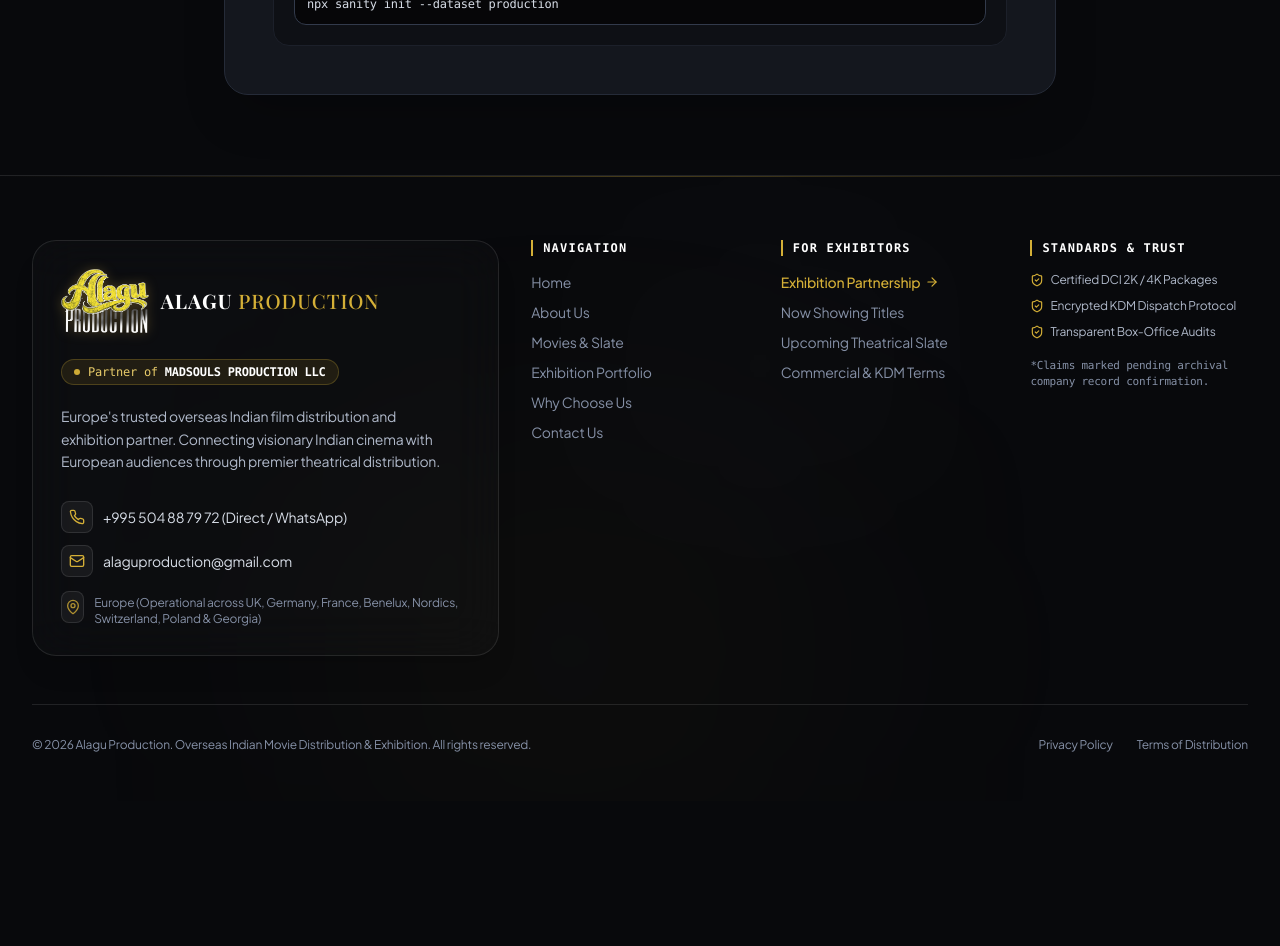
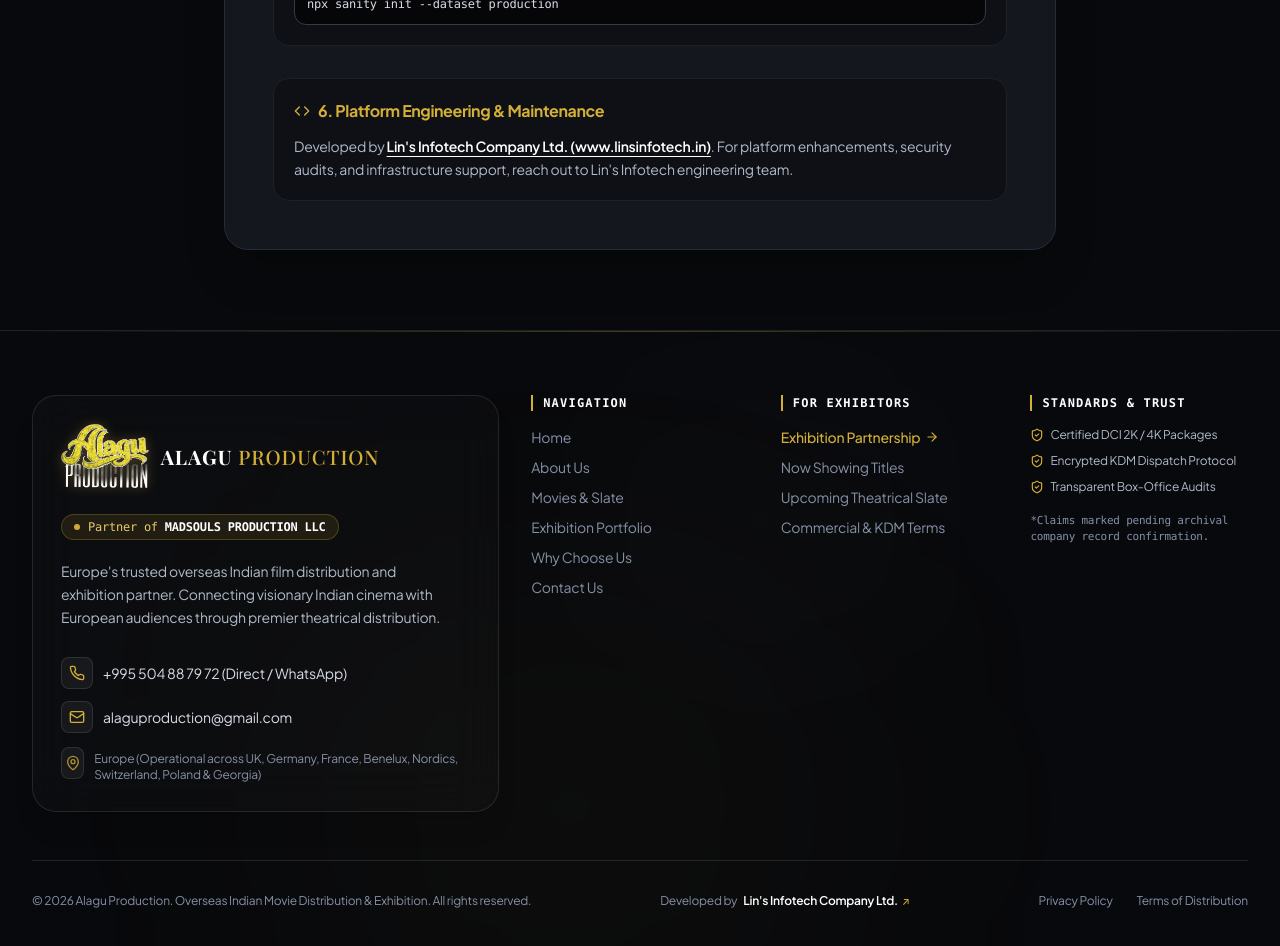
Before and after one commit to RejolinSolomonJ/Alagu-Productions-Website, a Next.js app: page /admin/guide in a window 1280 px wide. Shown: the part 1300-2246 px from the top of the page. Before the commit the page ends 2101 px from the top, so only its background shows below. Built offline with nearby package versions, Linux system fonts and the light colour scheme; a web font is replaced by a local one.

Commit message:
feat: add developer attribution 'Developed by Lin\'s Infotech Company Ltd.' with hover link to www.linsinfotech.in

```diff
--- a/app/admin/guide/page.tsx
+++ b/app/admin/guide/page.tsx
@@ -11,6 +11,7 @@ import {
   Globe,
   Upload,
   Server,
+  Code,
 } from 'lucide-react';
 
 export const metadata: Metadata = {
@@ -122,6 +123,27 @@ export default function CMSGuidePage() {
                 npx sanity init --dataset production
               </pre>
             </div>
+
+            {/* Section 6: Engineering & Maintenance */}
+            <div className="space-y-3 p-5 rounded-2xl bg-cinema-900 border border-cinema-800">
+              <h2 className="text-base font-bold text-gold flex items-center gap-2">
+                <Code className="w-4 h-4" />
+                <span>6. Platform Engineering &amp; Maintenance</span>
+              </h2>
+              <p className="text-cinema-300">
+                Developed by{' '}
+                <a
+                  href="https://www.linsinfotech.in"
+                  target="_blank"
+                  rel="noopener noreferrer"
+                  className="text-white hover:text-gold font-semibold underline underline-offset-4 transition-colors"
+                  title="www.linsinfotech.in"
+                >
+                  Lin&apos;s Infotech Company Ltd. (www.linsinfotech.in)
+                </a>
+                . For platform enhancements, security audits, and infrastructure support, reach out to Lin&apos;s Infotech engineering team.
+              </p>
+            </div>
           </div>
         </div>
       </div>
--- a/app/layout.tsx
+++ b/app/layout.tsx
@@ -23,8 +23,11 @@ export const metadata: Metadata = {
     'Theatrical booking Indian movies',
     'DCI DCP KDM Indian films Europe',
   ],
-  authors: [{ name: 'Alagu Production' }],
-  creator: 'Alagu Production',
+  authors: [
+    { name: 'Alagu Production' },
+    { name: "Lin's Infotech Company Ltd.", url: 'https://www.linsinfotech.in' },
+  ],
+  creator: "Lin's Infotech Company Ltd. (https://www.linsinfotech.in)",
   publisher: 'Alagu Production',
   icons: {
     icon: '/logo.png',
--- a/components/Footer.tsx
+++ b/components/Footer.tsx
@@ -154,10 +154,34 @@ export function Footer() {
         </div>
 
         {/* Bottom Bar (Frosted Glass Ribbon) */}
-        <div className="pt-8 mt-8 border-t border-white/10 flex flex-col sm:flex-row items-center justify-between gap-4 text-xs text-cinema-400 font-sans">
+        <div className="pt-8 mt-8 border-t border-white/10 flex flex-col md:flex-row items-center justify-between gap-4 text-xs text-cinema-400 font-sans">
           <div>
             &copy; {currentYear} Alagu Production. Overseas Indian Movie Distribution &amp; Exhibition. All rights reserved.
           </div>
+
+          {/* Developer Attribution with Interactive Hover Badge */}
+          <div className="flex items-center gap-1.5 text-xs text-cinema-400">
+            <span>Developed by</span>
+            <a
+              href="https://www.linsinfotech.in"
+              target="_blank"
+              rel="noopener noreferrer"
+              className="relative group/dev inline-flex items-center gap-1 text-cinema-200 hover:text-gold font-medium transition-all hover:underline underline-offset-4"
+              title="www.linsinfotech.in"
+            >
+              <span className="font-semibold text-white group-hover/dev:text-gold transition-colors">
+                Lin&apos;s Infotech Company Ltd.
+              </span>
+              <span className="inline-block transition-transform duration-200 group-hover/dev:translate-x-0.5 group-hover/dev:-translate-y-0.5 text-gold text-[10px]">
+                ↗
+              </span>
+              {/* Floating Hover Tooltip showing www.linsinfotech.in */}
+              <span className="pointer-events-none absolute -top-8 left-1/2 -translate-x-1/2 opacity-0 group-hover/dev:opacity-100 transition-all duration-200 px-2.5 py-1 rounded-md bg-black/95 text-[11px] font-mono font-medium text-gold border border-gold/40 shadow-xl whitespace-nowrap z-30">
+                www.linsinfotech.in
+              </span>
+            </a>
+          </div>
+
           <div className="flex items-center gap-6">
             <Link href="/privacy-policy" className="hover:text-gold transition-colors">
               Privacy Policy
```
